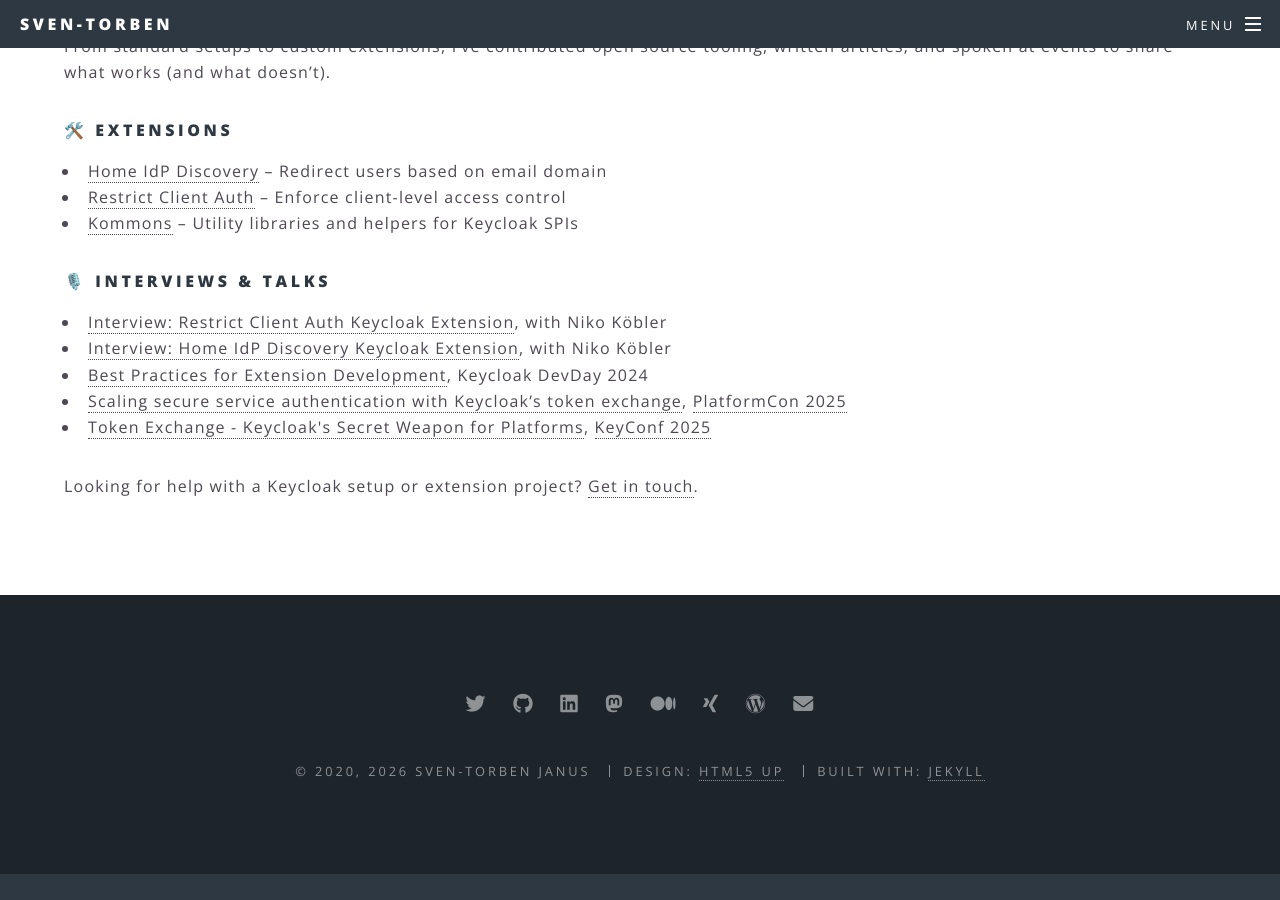
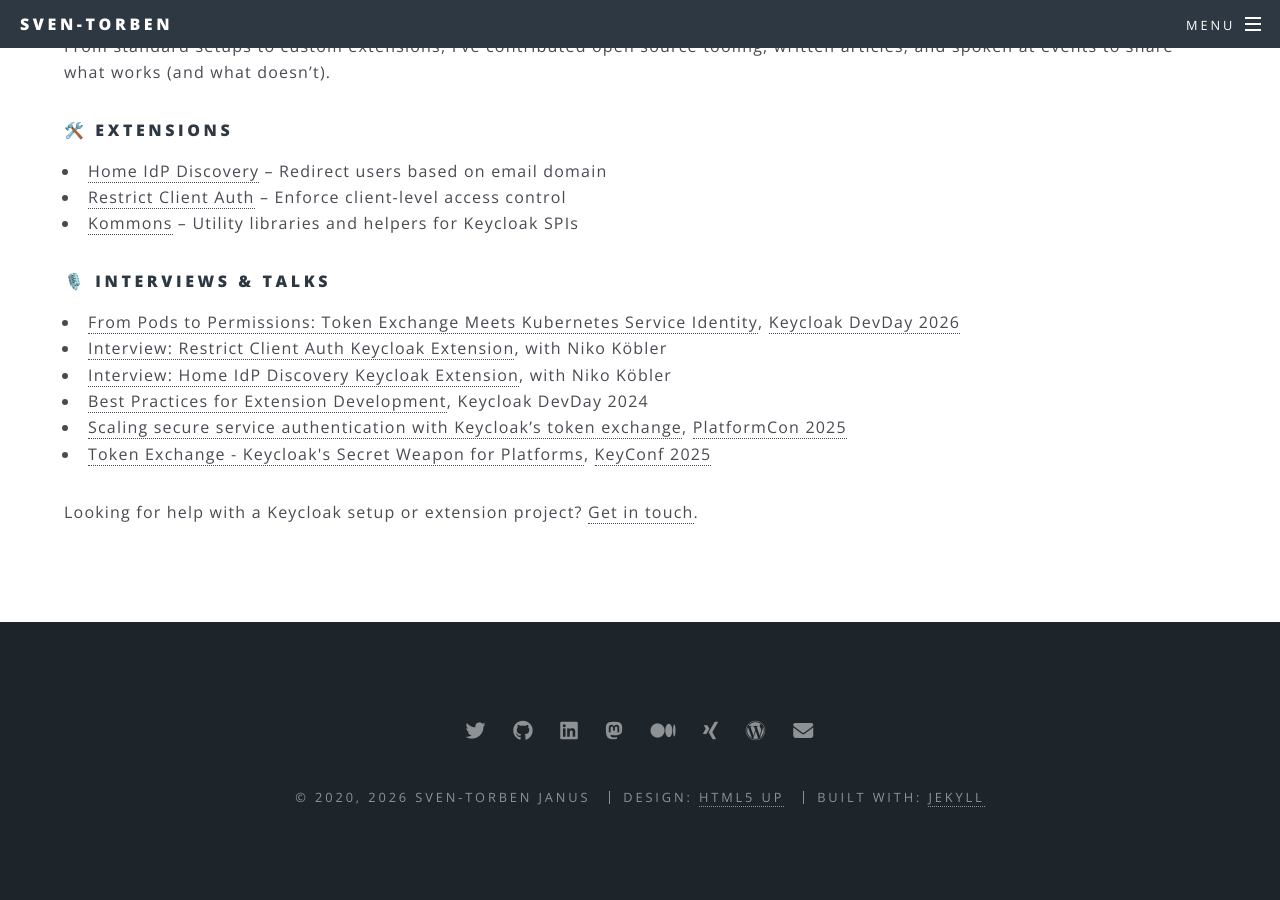
Before and after one commit to sventorben/sventorben.de, a Jekyll site: the page built from keycloak.html, in a window 1280 px wide and 900 px high, scrolled down 592 px. Built offline with Jekyll 4.4.1, drawn with Linux system fonts in a browser that asks for light colours; before the commit the page ends 1466 px from its top, so only the background shows below that.

Commit message:
Add new links to keycloak.html

```diff
--- a/keycloak.html
+++ b/keycloak.html
@@ -18,6 +18,7 @@ subtitle: open source IAM at work
 
 <h4>🎙️ Interviews & Talks</h4>
 <ul>
+  <li><a href="https://youtu.be/_H8t1KB2VRg?si=0xWHzB_xD6qXaL-o" target="_blank">From Pods to Permissions: Token Exchange Meets Kubernetes Service Identity</a>, <a href="https://keycloak-day.dev/" target="_blank">Keycloak DevDay 2026</a></li>
   <li><a href="https://www.youtube.com/watch?v=eQjOCrcit24" target="_blank">Interview: Restrict Client Auth Keycloak Extension</a>, with Niko Köbler</li>
   <li><a href="https://www.youtube.com/watch?v=4jSBqens2yA" target="_blank">Interview: Home IdP Discovery Keycloak Extension</a>, with Niko Köbler</li>
   <li><a href="https://www.youtube.com/watch?v=1IhcQjdjbsI" target="_blank">Best Practices for Extension Development</a>, Keycloak DevDay 2024</li>
```
